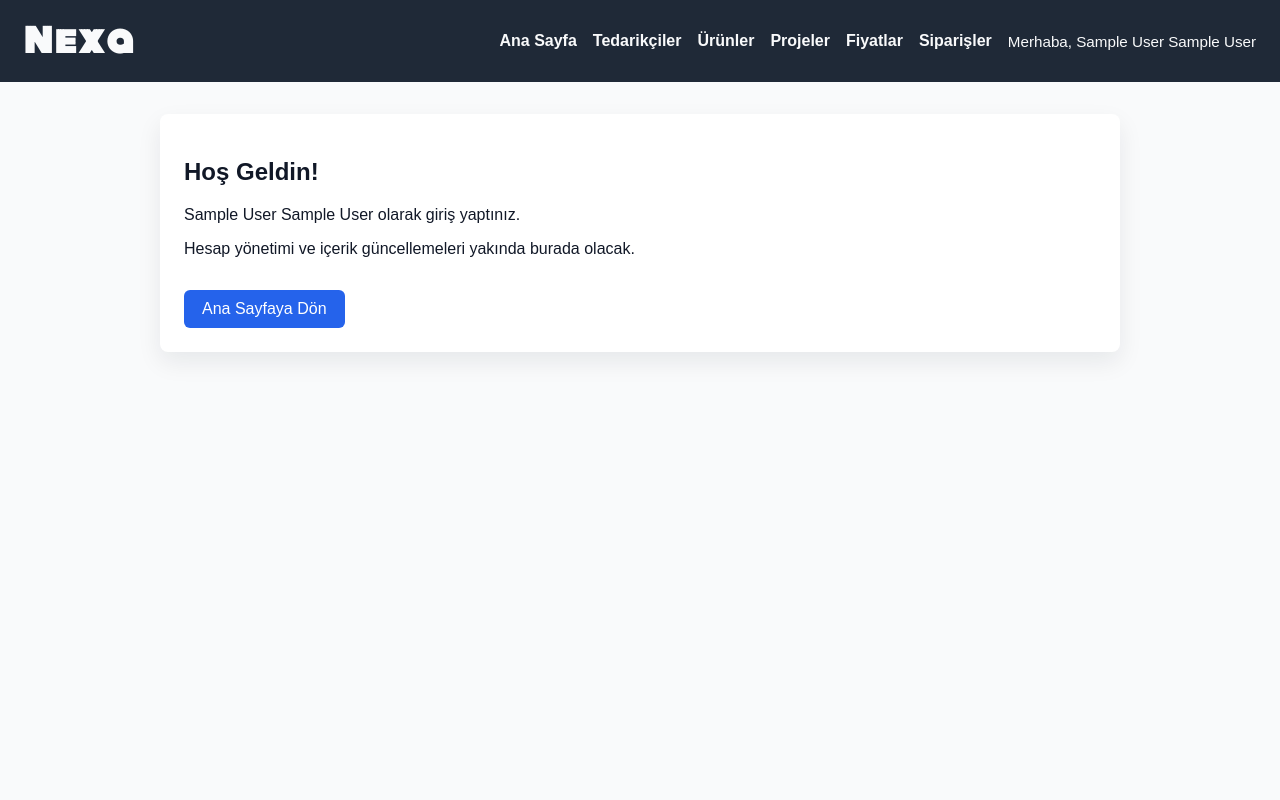
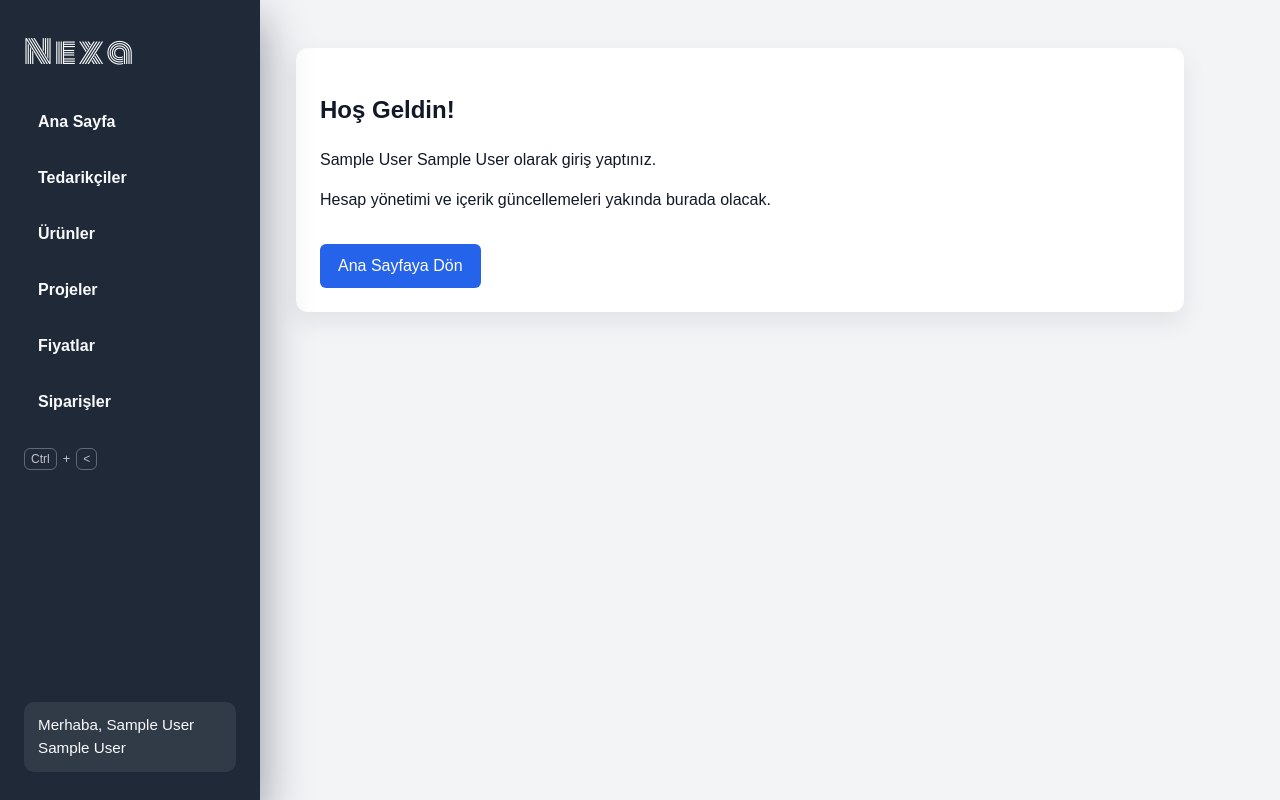
Before and after one commit to hakanicellioglu/nexa, a PHP site: page /dashboard.php in a window 1280 px wide. Run offline with PHP 8.4, Linux system fonts and the light colour scheme; the visitor is signed in with stand-in values (Sample User, id 1).

Commit message:
Refactor layout to sidebar with keyboard toggle

```diff
--- a/dashboard.php
+++ b/dashboard.php
@@ -11,7 +11,7 @@ $lastName = $_SESSION['lastname'] ?? '';
 $username = $_SESSION['username'] ?? '';
 
 $pageTitle = 'Kontrol Paneli';
-require_once __DIR__ . '/header.php';
+require_once __DIR__ . '/sidebar.php';
 ?>
         <div class="card">
             <h2>Hoş Geldin!</h2>
--- a/header.php
+++ /dev/null
@@ -1,82 +0,0 @@
-<?php
-if (session_status() === PHP_SESSION_NONE) {
-    session_start();
-}
-
-$pageTitle = isset($pageTitle) && $pageTitle !== '' ? $pageTitle : 'Nexa';
-$userFullName = '';
-if (isset($_SESSION['firstname'], $_SESSION['lastname'])) {
-    $userFullName = trim($_SESSION['firstname'] . ' ' . $_SESSION['lastname']);
-}
-$isAuthenticated = isset($_SESSION['user_id']);
-
-$publicLinks = [
-    ['href' => 'index.php', 'label' => 'Ana Sayfa'],
-];
-
-$authenticatedLinks = [
-    ['href' => 'suppliers.php', 'label' => 'Tedarikçiler'],
-    ['href' => 'products.php', 'label' => 'Ürünler'],
-    ['href' => 'projects.php', 'label' => 'Projeler'],
-    ['href' => 'price.php', 'label' => 'Fiyatlar'],
-    ['href' => 'orders.php', 'label' => 'Siparişler'],
-];
-
-$guestLinks = [
-    ['href' => 'login.php', 'label' => 'Giriş Yap'],
-    ['href' => 'register.php', 'label' => 'Kayıt Ol'],
-];
-?>
-<!DOCTYPE html>
-<html lang="tr">
-<head>
-    <meta charset="UTF-8">
-    <meta name="viewport" content="width=device-width, initial-scale=1.0">
-    <title><?php echo htmlspecialchars($pageTitle, ENT_QUOTES, 'UTF-8'); ?></title>
-    <?php include __DIR__ . '/fonts/monoton.php'; ?>
-    <style>
-        body { font-family: Arial, sans-serif; margin: 0; background: #f9fafb; color: #111827; }
-        header { background: #1f2937; color: #f9fafb; padding: 16px 24px; display: flex; align-items: center; justify-content: space-between; gap: 24px; }
-        header h1 { margin: 0; font-size: 1.5rem; white-space: nowrap; }
-        .brand-title { font-family: 'Monoton', cursive; font-size: 2rem; letter-spacing: 0.08em; }
-        .header-actions { display: flex; align-items: center; gap: 16px; }
-        nav { display: flex; gap: 16px; flex-wrap: wrap; }
-        nav a { color: #f9fafb; text-decoration: none; font-weight: 600; }
-        nav a:hover { text-decoration: underline; }
-        .user-info { font-size: 0.95rem; white-space: nowrap; }
-        main { padding: 32px 24px; max-width: 960px; margin: 0 auto; }
-        a.button { display: inline-block; margin-top: 16px; padding: 10px 18px; background: #2563eb; color: #fff; text-decoration: none; border-radius: 6px; transition: background 0.2s ease; }
-        a.button:hover { background: #1d4ed8; }
-        .card { background: #fff; border-radius: 8px; padding: 24px; box-shadow: 0 10px 25px rgba(15, 23, 42, 0.08); }
-    </style>
-</head>
-<body>
-    <header>
-        <h1 class="brand-title">Nexa</h1>
-        <div class="header-actions">
-            <nav>
-                <?php foreach ($publicLinks as $link) : ?>
-                    <a href="<?php echo htmlspecialchars($link['href'], ENT_QUOTES, 'UTF-8'); ?>">
-                        <?php echo htmlspecialchars($link['label'], ENT_QUOTES, 'UTF-8'); ?>
-                    </a>
-                <?php endforeach; ?>
-                <?php if ($isAuthenticated) : ?>
-                    <?php foreach ($authenticatedLinks as $link) : ?>
-                        <a href="<?php echo htmlspecialchars($link['href'], ENT_QUOTES, 'UTF-8'); ?>">
-                            <?php echo htmlspecialchars($link['label'], ENT_QUOTES, 'UTF-8'); ?>
-                        </a>
-                    <?php endforeach; ?>
-                <?php else : ?>
-                    <?php foreach ($guestLinks as $link) : ?>
-                        <a href="<?php echo htmlspecialchars($link['href'], ENT_QUOTES, 'UTF-8'); ?>">
-                            <?php echo htmlspecialchars($link['label'], ENT_QUOTES, 'UTF-8'); ?>
-                        </a>
-                    <?php endforeach; ?>
-                <?php endif; ?>
-            </nav>
-            <?php if ($userFullName !== '') : ?>
-                <div class="user-info">Merhaba, <?php echo htmlspecialchars($userFullName, ENT_QUOTES, 'UTF-8'); ?></div>
-            <?php endif; ?>
-        </div>
-    </header>
-    <main>
--- a/products.php
+++ b/products.php
@@ -18,7 +18,7 @@ if ($productQuery) {
 }
 
 $pageTitle = 'Ürünler';
-require_once __DIR__ . '/header.php';
+require_once __DIR__ . '/sidebar.php';
 ?>
         <style>
             .product-card {
--- /dev/null
+++ b/sidebar.php
@@ -0,0 +1,307 @@
+<?php
+if (session_status() === PHP_SESSION_NONE) {
+    session_start();
+}
+
+$pageTitle = isset($pageTitle) && $pageTitle !== '' ? $pageTitle : 'Nexa';
+$userFullName = '';
+if (isset($_SESSION['firstname'], $_SESSION['lastname'])) {
+    $userFullName = trim($_SESSION['firstname'] . ' ' . $_SESSION['lastname']);
+}
+$isAuthenticated = isset($_SESSION['user_id']);
+
+$publicLinks = [
+    ['href' => 'index.php', 'label' => 'Ana Sayfa'],
+];
+
+$authenticatedLinks = [
+    ['href' => 'suppliers.php', 'label' => 'Tedarikçiler'],
+    ['href' => 'products.php', 'label' => 'Ürünler'],
+    ['href' => 'projects.php', 'label' => 'Projeler'],
+    ['href' => 'price.php', 'label' => 'Fiyatlar'],
+    ['href' => 'orders.php', 'label' => 'Siparişler'],
+];
+
+$guestLinks = [
+    ['href' => 'login.php', 'label' => 'Giriş Yap'],
+    ['href' => 'register.php', 'label' => 'Kayıt Ol'],
+];
+?>
+<!DOCTYPE html>
+<html lang="tr">
+<head>
+    <meta charset="UTF-8">
+    <meta name="viewport" content="width=device-width, initial-scale=1.0">
+    <title><?php echo htmlspecialchars($pageTitle, ENT_QUOTES, 'UTF-8'); ?></title>
+    <?php include __DIR__ . '/fonts/monoton.php'; ?>
+    <style>
+        :root {
+            color-scheme: light;
+        }
+
+        * {
+            box-sizing: border-box;
+        }
+
+        html, body {
+            margin: 0;
+            padding: 0;
+            min-height: 100vh;
+            background: #f3f4f6;
+            color: #111827;
+            font-family: Arial, sans-serif;
+        }
+
+        body {
+            line-height: 1.5;
+        }
+
+        body.has-sidebar {
+            padding: 0;
+        }
+
+        .sidebar {
+            position: fixed;
+            top: 0;
+            left: 0;
+            bottom: 0;
+            width: 260px;
+            background: #1f2937;
+            color: #f9fafb;
+            display: flex;
+            flex-direction: column;
+            gap: 24px;
+            padding: 28px 24px;
+            transform: translateX(0);
+            transition: transform 0.3s ease;
+            box-shadow: 0 20px 45px rgba(15, 23, 42, 0.45);
+            z-index: 1000;
+        }
+
+        .sidebar-brand {
+            font-family: 'Monoton', cursive;
+            font-size: 2rem;
+            letter-spacing: 0.08em;
+            margin: 0;
+            white-space: nowrap;
+        }
+
+        .sidebar-nav {
+            display: flex;
+            flex-direction: column;
+            gap: 12px;
+            margin: 0;
+            padding: 0;
+        }
+
+        .sidebar-nav a {
+            display: inline-flex;
+            align-items: center;
+            gap: 8px;
+            padding: 10px 14px;
+            border-radius: 8px;
+            color: inherit;
+            text-decoration: none;
+            font-weight: 600;
+            transition: background 0.2s ease, color 0.2s ease;
+        }
+
+        .sidebar-nav a:hover,
+        .sidebar-nav a:focus-visible {
+            background: rgba(255, 255, 255, 0.15);
+            outline: none;
+        }
+
+        .sidebar-section {
+            display: flex;
+            flex-direction: column;
+            gap: 12px;
+        }
+
+        .sidebar-user {
+            margin-top: auto;
+            font-size: 0.95rem;
+            background: rgba(255, 255, 255, 0.08);
+            padding: 12px 14px;
+            border-radius: 10px;
+        }
+
+        .sidebar-shortcut-hint {
+            font-size: 0.8rem;
+            color: rgba(249, 250, 251, 0.75);
+            display: flex;
+            align-items: center;
+            gap: 6px;
+        }
+
+        .sidebar-shortcut-hint .hint-key {
+            border: 1px solid rgba(249, 250, 251, 0.3);
+            border-radius: 6px;
+            padding: 4px 6px;
+            font-size: 0.75rem;
+            line-height: 1;
+        }
+
+        main.main-content {
+            display: block;
+            padding: 48px 36px;
+            margin: 0;
+            margin-left: 260px;
+            width: calc(100% - 260px);
+            max-width: 960px;
+            transition: margin-left 0.3s ease, max-width 0.3s ease, padding 0.3s ease, width 0.3s ease;
+        }
+
+        a.button {
+            display: inline-block;
+            margin-top: 16px;
+            padding: 10px 18px;
+            background: #2563eb;
+            color: #fff;
+            text-decoration: none;
+            border-radius: 6px;
+            transition: background 0.2s ease;
+        }
+
+        a.button:hover {
+            background: #1d4ed8;
+        }
+
+        .card {
+            background: #fff;
+            border-radius: 12px;
+            padding: 24px;
+            box-shadow: 0 10px 25px rgba(15, 23, 42, 0.08);
+        }
+
+        body.sidebar-collapsed .sidebar {
+            transform: translateX(-100%);
+        }
+
+        body.sidebar-collapsed main.main-content {
+            margin-left: 0;
+            width: 100%;
+            max-width: 1000px;
+        }
+
+        @media (max-width: 768px) {
+            .sidebar {
+                width: 240px;
+                box-shadow: 0 20px 45px rgba(15, 23, 42, 0.35);
+            }
+
+            main.main-content {
+                padding: 32px 20px;
+                margin-left: 0;
+                width: 100%;
+            }
+
+            body:not(.sidebar-collapsed) .sidebar {
+                transform: translateX(0);
+            }
+        }
+    </style>
+    <script>
+        document.addEventListener('DOMContentLoaded', function () {
+            const body = document.body;
+            const STORAGE_KEY = 'nexa-sidebar-collapsed';
+
+            const setSidebarState = function (collapsed, persist = true) {
+                body.classList.toggle('sidebar-collapsed', collapsed);
+                body.setAttribute('data-sidebar', collapsed ? 'collapsed' : 'open');
+
+                if (!persist) {
+                    return;
+                }
+
+                try {
+                    window.localStorage.setItem(STORAGE_KEY, collapsed ? '1' : '0');
+                } catch (error) {
+                    // Ignore storage errors (e.g. in private mode)
+                }
+            };
+
+            const loadStoredState = function () {
+                try {
+                    return window.localStorage.getItem(STORAGE_KEY);
+                } catch (error) {
+                    return null;
+                }
+            };
+
+            const storedState = loadStoredState();
+            const hasStoredState = storedState === '1' || storedState === '0';
+
+            if (hasStoredState) {
+                setSidebarState(storedState === '1', false);
+            } else if (window.innerWidth <= 768) {
+                setSidebarState(true, false);
+            } else {
+                setSidebarState(false, false);
+            }
+
+            const toggleSidebar = function () {
+                const collapsed = body.classList.contains('sidebar-collapsed');
+                setSidebarState(!collapsed);
+            };
+
+            document.addEventListener('keydown', function (event) {
+                if (!event.ctrlKey) {
+                    return;
+                }
+
+                if (event.target && (event.target.tagName === 'INPUT' || event.target.tagName === 'TEXTAREA' || event.target.isContentEditable)) {
+                    return;
+                }
+
+                if (event.key === '<' || event.key === ',' || event.code === 'Comma') {
+                    event.preventDefault();
+                    toggleSidebar();
+                }
+            });
+
+            window.addEventListener('resize', function () {
+                if (!hasStoredState && window.innerWidth > 1024 && body.classList.contains('sidebar-collapsed')) {
+                    setSidebarState(false, false);
+                }
+            });
+        });
+    </script>
+</head>
+<body class="has-sidebar" data-sidebar="open">
+    <aside class="sidebar" id="siteSidebar" aria-label="Ana navigasyon">
+        <div class="sidebar-brand">Nexa</div>
+        <nav class="sidebar-nav" aria-label="Site bağlantıları">
+            <?php foreach ($publicLinks as $link) : ?>
+                <a href="<?php echo htmlspecialchars($link['href'], ENT_QUOTES, 'UTF-8'); ?>">
+                    <?php echo htmlspecialchars($link['label'], ENT_QUOTES, 'UTF-8'); ?>
+                </a>
+            <?php endforeach; ?>
+            <?php if ($isAuthenticated) : ?>
+                <div class="sidebar-section" aria-label="Yetkili bağlantılar">
+                    <?php foreach ($authenticatedLinks as $link) : ?>
+                        <a href="<?php echo htmlspecialchars($link['href'], ENT_QUOTES, 'UTF-8'); ?>">
+                            <?php echo htmlspecialchars($link['label'], ENT_QUOTES, 'UTF-8'); ?>
+                        </a>
+                    <?php endforeach; ?>
+                </div>
+            <?php else : ?>
+                <div class="sidebar-section" aria-label="Ziyaretçi bağlantıları">
+                    <?php foreach ($guestLinks as $link) : ?>
+                        <a href="<?php echo htmlspecialchars($link['href'], ENT_QUOTES, 'UTF-8'); ?>">
+                            <?php echo htmlspecialchars($link['label'], ENT_QUOTES, 'UTF-8'); ?>
+                        </a>
+                    <?php endforeach; ?>
+                </div>
+            <?php endif; ?>
+        </nav>
+        <div class="sidebar-shortcut-hint" aria-hidden="true">
+            <span class="hint-key">Ctrl</span>
+            <span>+</span>
+            <span class="hint-key">&lt;</span>
+        </div>
+        <?php if ($userFullName !== '') : ?>
+            <div class="sidebar-user">Merhaba, <?php echo htmlspecialchars($userFullName, ENT_QUOTES, 'UTF-8'); ?></div>
+        <?php endif; ?>
+    </aside>
+    <main class="main-content" id="mainContent" role="main">
--- a/suppliers.php
+++ b/suppliers.php
@@ -19,7 +19,7 @@ if ($result = $mysqli->query($query)) {
 }
 
 $pageTitle = 'Tedarikçiler';
-require_once __DIR__ . '/header.php';
+require_once __DIR__ . '/sidebar.php';
 
 function formatDate(?string $date): string
 {
```
